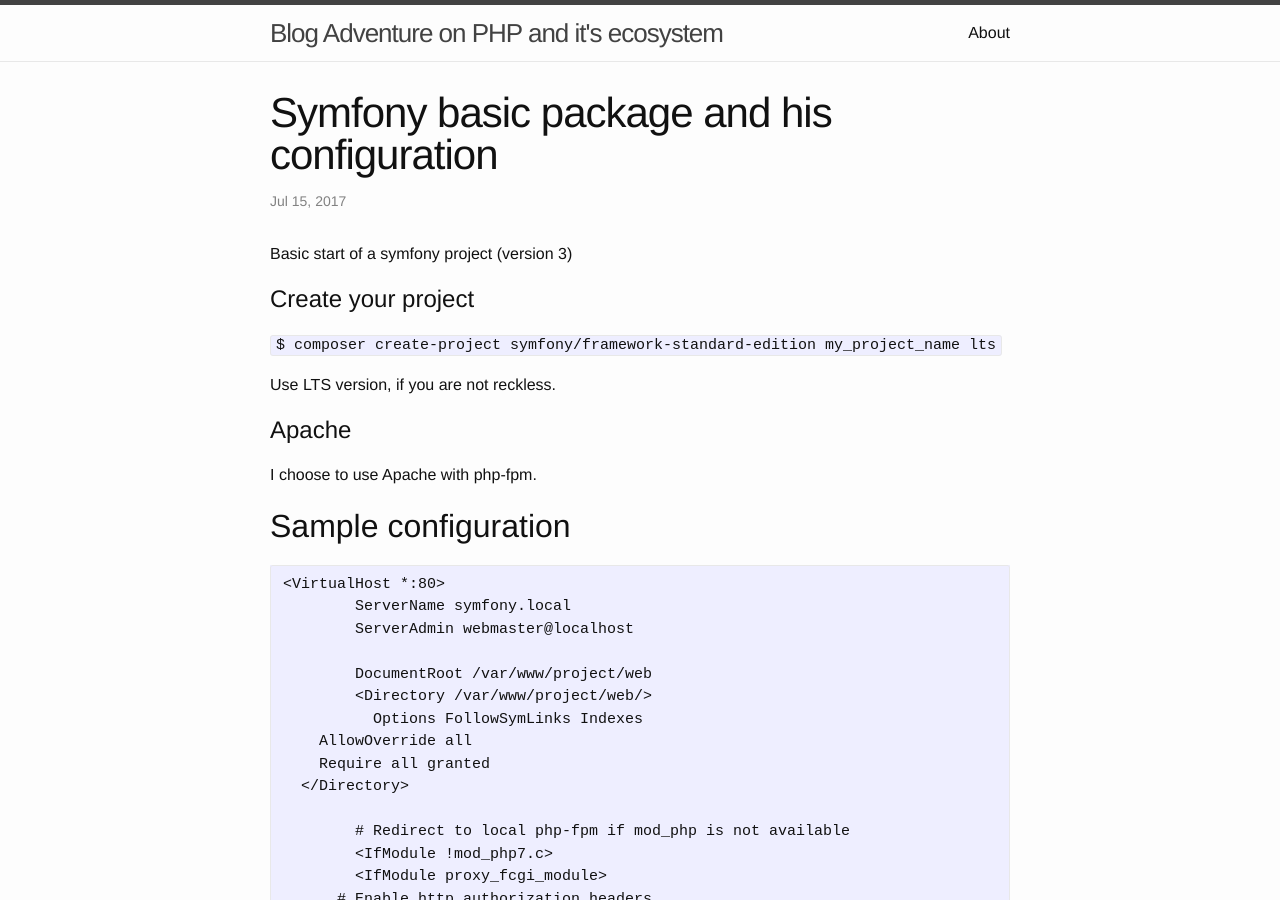
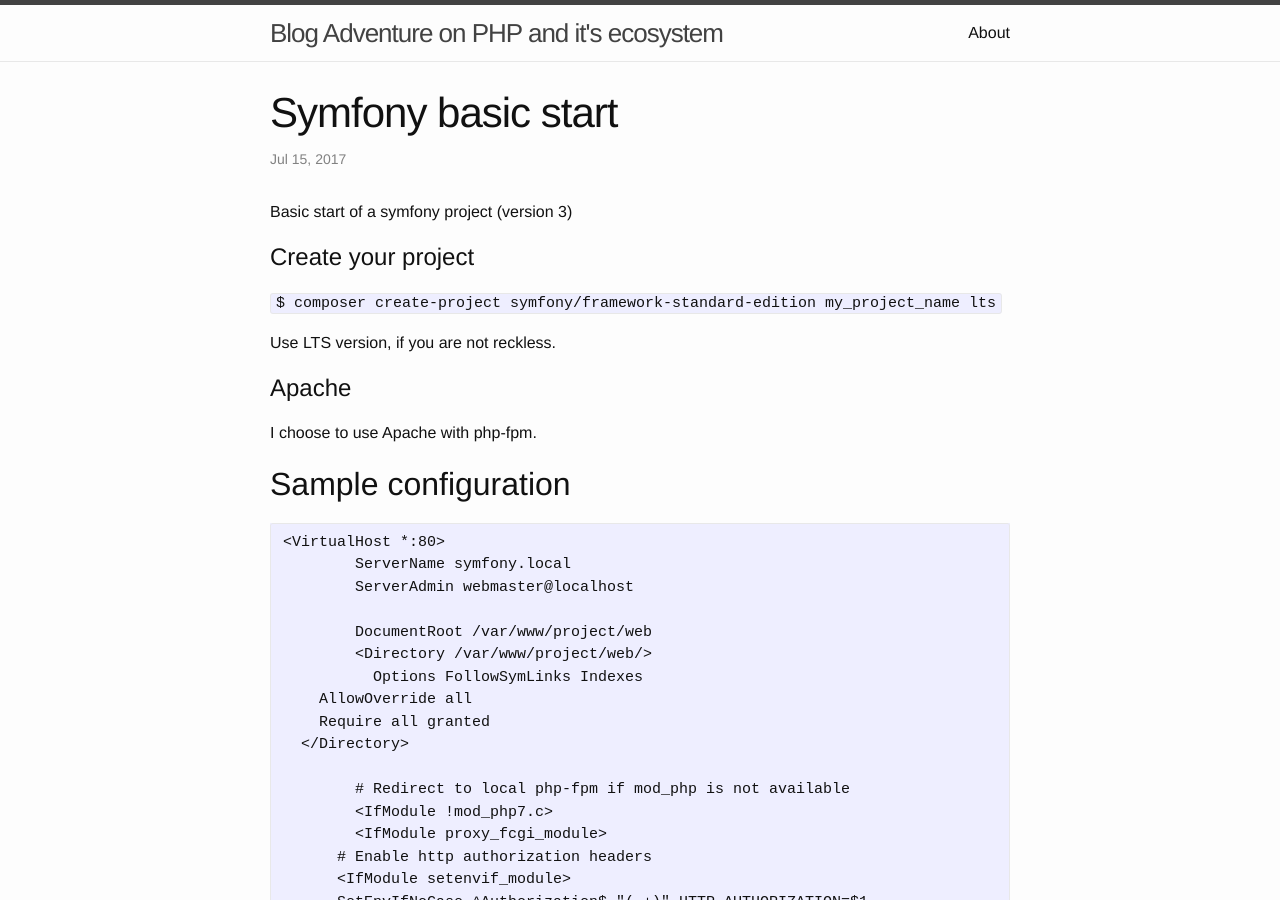
Before and after one commit to oxomichael/oxomichael.github.io, a Jekyll site: the page built from _posts/2017-07-15-symfony-basic-start.md, in a window 1280 px wide and 900 px high. Built offline with Jekyll 4.4.1, drawn with Linux system fonts in a browser that asks for light colours; comment, search, counter and statistics services are not loaded.

Commit message:
Change name

```diff
--- a/_posts/2017-07-15-symfony-basic-package-needing.md
+++ b/_posts/2017-07-15-symfony-basic-start.md
@@ -1,6 +1,6 @@
 ---
 layout: post
-title:  "Symfony basic package and his configuration"
+title:  "Symfony basic start"
 date:   2017-07-15 23:00:00 +0200
 categories: symfony packages
 ---
```
